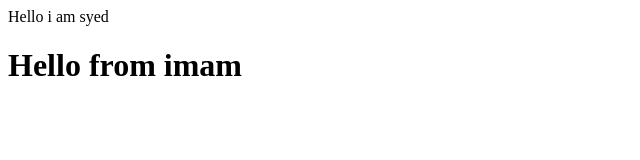
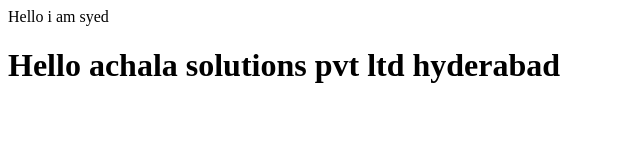
Before and after one commit to syed2nashar/myrepo, a plain HTML site: page index.html in a window 1280 px wide. Shown: the whole page, without its empty margins (0-640 px from the left). Drawn offline with Linux system fonts and the light colour scheme.

Commit message:
added new file

```diff
--- a/index.html
+++ b/index.html
@@ -3,7 +3,7 @@
 <body>
 <h1i>Hello i am syed</h1>
 
-<h1>Hello from imam</h1>
+<h1>Hello achala solutions pvt ltd hyderabad</h1>
 
 </body>
 </html>
```
